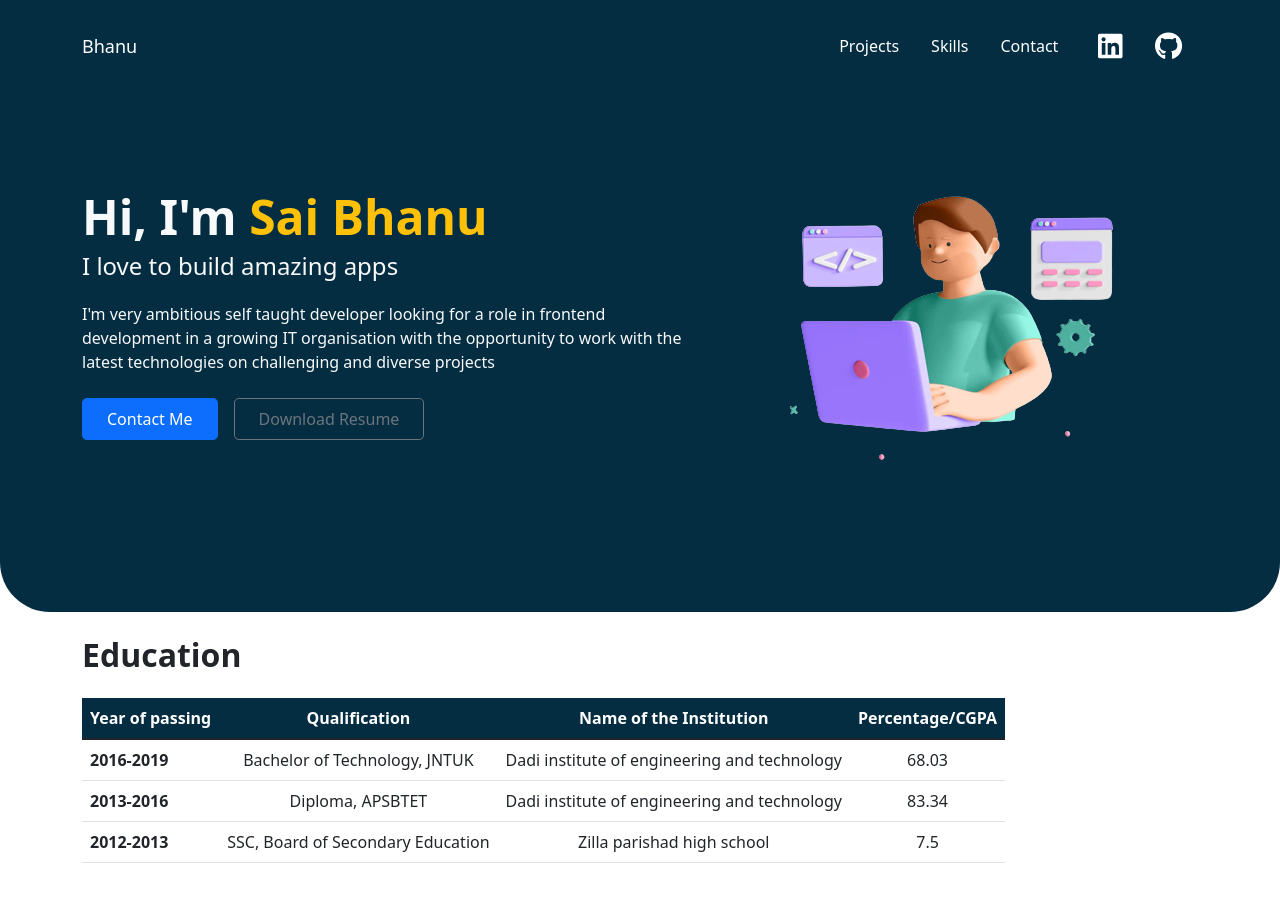
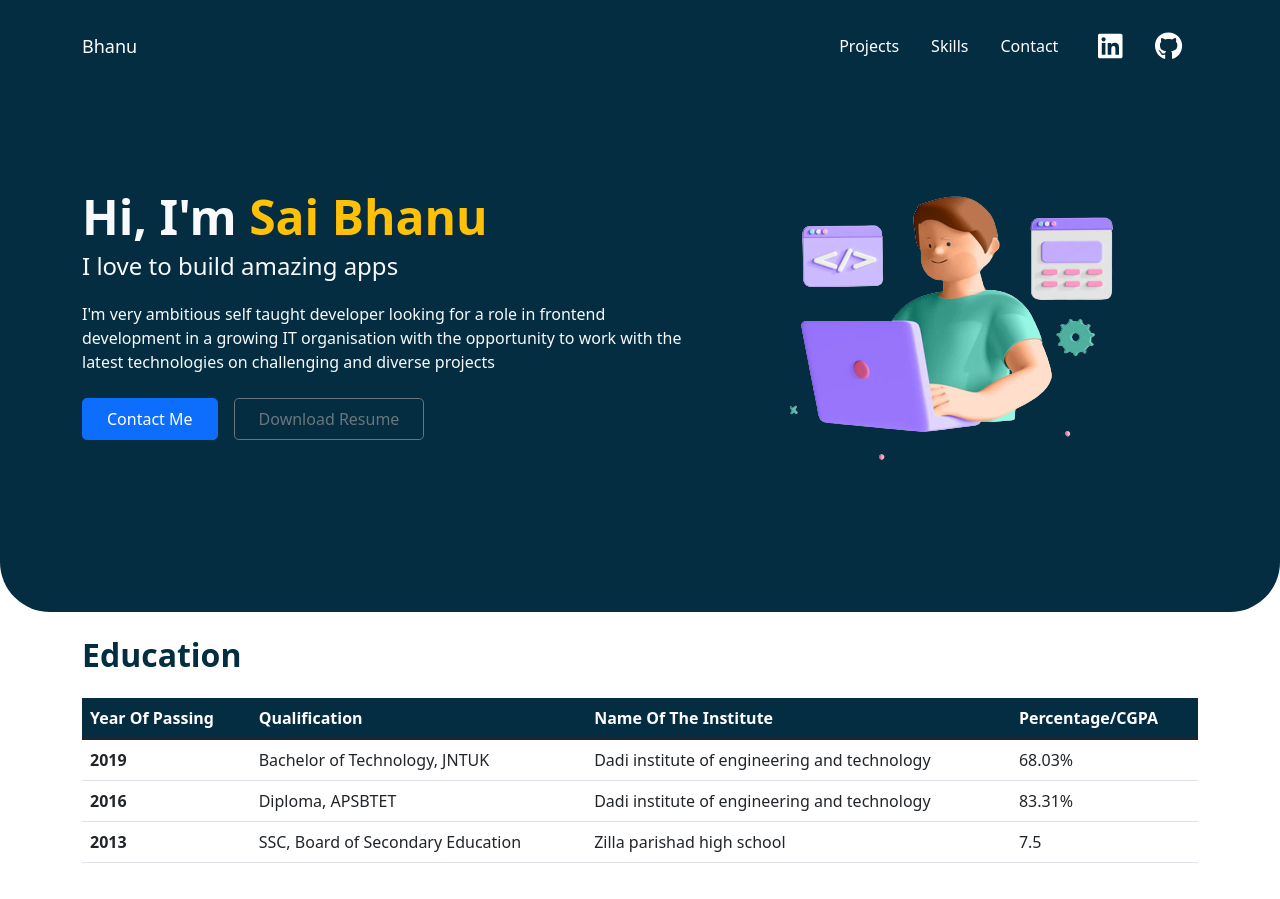
Before and after one commit to BhanuMathurthi/bhanu-portfolio, a React (Create React App) app: page / in a window 1280 px wide. Shown: the top 899 px of the page. Built offline with nearby package versions, Linux system fonts and the light colour scheme.

Commit message:
skills updated

```diff
--- a/src/App.css
+++ b/src/App.css
@@ -56,11 +56,6 @@ footer a:hover{
   }
 }
 
-.table{
-  display: block !important;
-  overflow-x: auto !important;
-  width: 100% !important;
-}
 
 
 
--- a/src/App.js
+++ b/src/App.js
@@ -1,13 +1,12 @@
 import "./App.css";
 import Header from "./components/Header/navbar";
 import Headercontent from "./components/Header/content";
-import Education from "./components/About/education";
 import Projects from "./components/projects/ProjectMain";
 import Skills from "./components/skills/skills";
 import Certification from "./components/certification.js/certification";
 import ContactForm from "./components/contact/form";
 import Footer from "./components/footer/footer";
-
+import Education from "./components/About/education";
 
 function App() {
   return (
@@ -16,7 +15,7 @@ function App() {
       <Headercontent />
       <Education />
       <Skills />
-      {/* <Certification /> */}
+      <Certification />
       <Projects />
       <ContactForm />
       <Footer />
--- a/src/components/About/education.js
+++ b/src/components/About/education.js
@@ -4,53 +4,41 @@ export default function Education() {
   return (
     <>
       <section>
-        <div className="container">
-          <h2 className="fs-2 mt-4 mb-3 fw-bold">Education</h2>
-          <div className="table-responsive d-flex justify-content-center my-4">
+        <div className="container mt-4">
+          <h2 style={{ color: "#042D41" }} className="mb-4 fw-bold">
+            Education
+          </h2>
+          <div className="">
             <table className="table">
               <thead
-                style={{ backgroundColor: "#042D41" }}
-                className="text-white"
+                className="fw-bold"
+                style={{ backgroundColor: "#042D41", color: "white" }}
               >
                 <tr>
-                  <th className="text-center" scope="col">
-                    Year of passing
-                  </th>
-                  <th className="text-center" scope="col">
-                    Qualification
-                  </th>
-                  <th className="text-center" scope="col">
-                    Name of the Institution
-                  </th>
-                  <th className="text-center" scope="col">
-                    Percentage/CGPA
-                  </th>
+                  <th scope="col">Year Of Passing</th>
+                  <th scope="col">Qualification</th>
+                  <th scope="col">Name Of The Institute</th>
+                  <th scope="col">Percentage/CGPA</th>
                 </tr>
               </thead>
               <tbody>
                 <tr>
-                  <th scope="row">2016-2019</th>
-                  <td className="text-center">Bachelor of Technology, JNTUK</td>
-                  <td className="text-center">
-                    Dadi institute of engineering and technology
-                  </td>
-                  <td className="text-center">68.03</td>
+                  <th scope="row">2019</th>
+                  <td>Bachelor of Technology, JNTUK</td>
+                  <td>Dadi institute of engineering and technology</td>
+                  <td>68.03%</td>
                 </tr>
                 <tr>
-                  <th scope="row">2013-2016</th>
-                  <td className="text-center">Diploma, APSBTET</td>
-                  <td className="text-center">
-                    Dadi institute of engineering and technology
-                  </td>
-                  <td className="text-center">83.34</td>
+                  <th scope="row">2016</th>
+                  <td> Diploma, APSBTET</td>
+                  <td>Dadi institute of engineering and technology</td>
+                  <td>83.31%</td>
                 </tr>
                 <tr>
-                  <th scope="row">2012-2013</th>
-                  <td className="text-center">
-                    SSC, Board of Secondary Education
-                  </td>
-                  <td className="text-center">Zilla parishad high school</td>
-                  <td className="text-center">7.5</td>
+                  <th scope="row">2013</th>
+                  <td>SSC, Board of Secondary Education</td>
+                  <td>Zilla parishad high school</td>
+                  <td>7.5</td>
                 </tr>
               </tbody>
             </table>
--- a/src/components/Header/navbar.js
+++ b/src/components/Header/navbar.js
@@ -64,7 +64,6 @@ export default function Header() {
                     <FontAwesomeIcon
                       className="fs-3 text-white mx-2 nav-link"
                       icon={faLinkedin}
-                      // size="2x"
                     />
                   </a>
                 </li>
--- a/src/components/contact/form.js
+++ b/src/components/contact/form.js
@@ -15,7 +15,7 @@ export default function ContactForm() {
   });
 
   const handleChange = (e) => {
-    setValues((values) => ({ ...values, [e.target.name]: e.target.value }));
+    setValues({ ...values, [e.target.name]: e.target.value });
   };
 
   function handleSubmit(e) {
@@ -41,75 +41,15 @@ export default function ContactForm() {
 
   return (
     <section id="contact">
-      <h2 style={{ color: "#042D41" }} className="fs-2 text-center mb-5 fw-bold">
+      <h2
+        style={{ color: "#042D41" }}
+        className="fs-2 text-center mb-5 fw-bold"
+      >
         Contact Me
       </h2>
       <div className="container">
-      <div className="row">
-        <div style={{height: "500px" }} className="col-md-6">
-        <iframe
-              style={{
-                width: "100%",
-                height: "100%",
-                maxWidth: "100%",
-                border: "0",
-                frameborder: "0",
-              }}
-              title="map"
-              className="absolute inset-0"
-              src="https://www.google.com/maps/embed/v1/place?q=anakapalli,+visakhapatnam&key=AIzaSyBFw0Qbyq9zTFTd-tUY6dZWTgaQzuU17R8"
-            />
-        </div>
-        <div className="col-md-6">
-        <form
-              onSubmit={handleSubmit}
-              ref={form}
-              className="p-4 bg-light shadow p-3 my-5 rounded"
-              autoComplete="off"
-            >
-              <h3 className="text-center text-dark fs-3 my-3">
-                Send me a Message
-              </h3>
-              <div className="form-group mb-2 text-dark">
-                <InputField
-                  handleChange={handleChange}
-                  label="Full Name"
-                  name="fullname"
-                  type="text"
-                  value={values.fullname}
-                />
-                <InputField
-                  handleChange={handleChange}
-                  label="E-Mail"
-                  name="email"
-                  type="email"
-                  value={values.email}
-                />
-                <TextAreaField
-                  handleChange={handleChange}
-                  label="Your message here"
-                  name="message"
-                  value={values.message}
-                />
-                <div className="d-flex justify-content-center">
-                  <button type="submit" className="btn btn-success button">
-                    Send{" "}
-                    <FontAwesomeIcon
-                      style={{ fontSize: "13px" }}
-                      className="text-center mx-2"
-                      icon={faChevronRight}
-                    />
-                  </button>
-                </div>
-              </div>
-            </form>
-        </div>
-      </div>
-        {/* <div className="row mb-5 d-flex align-items-center justify-content-center">
-        <div
-            className="col-10 col-md-6 col-lg-6"
-            style={{ width: "500px", height: "500px" }}
-          >
+        <div className="row">
+          <div style={{ height: "500px" }} className="col-md-6">
             <iframe
               style={{
                 width: "100%",
@@ -123,7 +63,7 @@ export default function ContactForm() {
               src="https://www.google.com/maps/embed/v1/place?q=anakapalli,+visakhapatnam&key=AIzaSyBFw0Qbyq9zTFTd-tUY6dZWTgaQzuU17R8"
             />
           </div>
-          <div className="col-10 col-md-6 col-lg-6 ">
+          <div className="col-md-6">
             <form
               onSubmit={handleSubmit}
               ref={form}
@@ -167,7 +107,7 @@ export default function ContactForm() {
               </div>
             </form>
           </div>
-        </div> */}
+        </div>
       </div>
     </section>
   );
--- a/src/index.js
+++ b/src/index.js
@@ -2,6 +2,7 @@ import React from "react";
 import ReactDOM from "react-dom/client";
 import App from "./App";
 import "bootstrap/dist/css/bootstrap.min.css";
+import "bootstrap/dist/js/bootstrap.bundle";
 
 const root = ReactDOM.createRoot(document.getElementById("root"));
 root.render(
```
